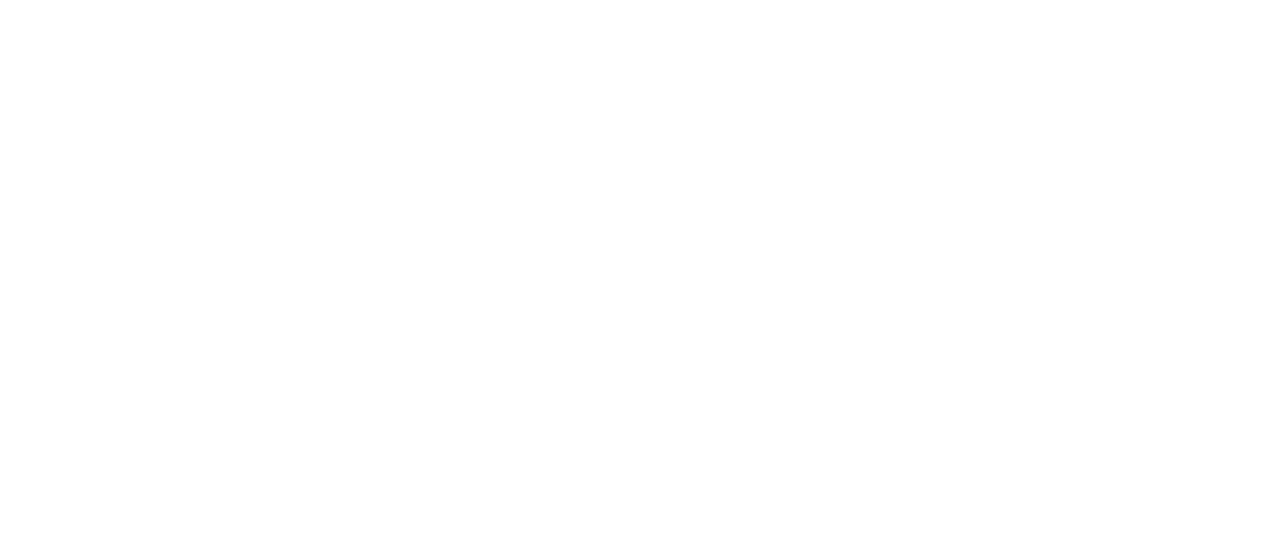
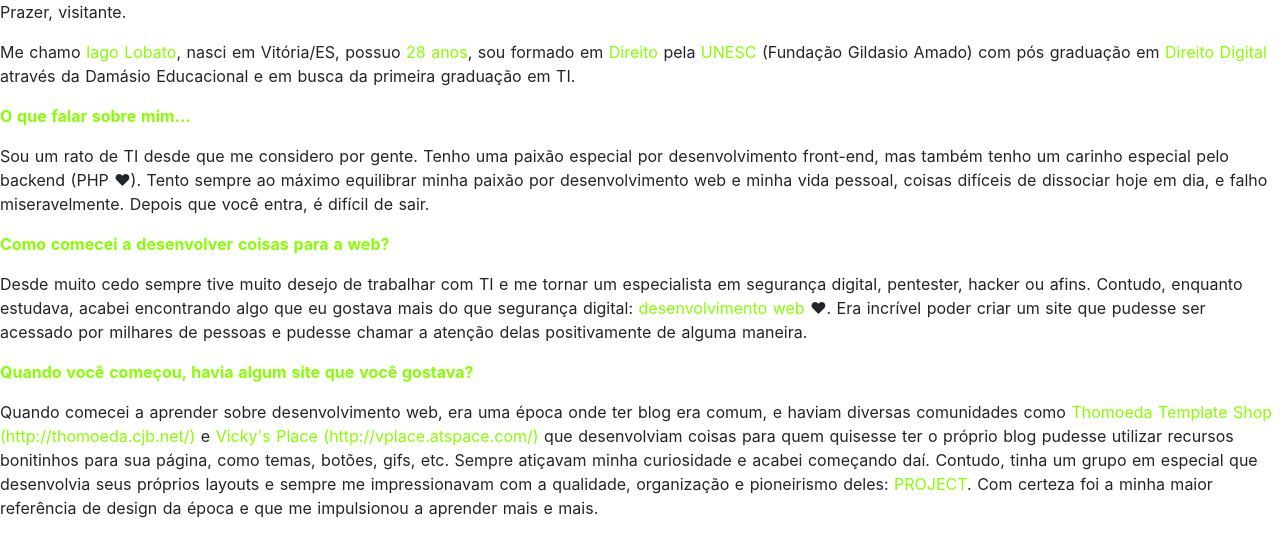
Before and after one commit to hynn123/nuxtjs, a Nuxt app: page /sobremim in a window 1280 px wide. Before the commit this address had no page. Shown: the top 556 px of the page. Built offline with nearby package versions, Linux system fonts and the light colour scheme.

Commit message:
Modificando o menu

```diff
--- /dev/null
+++ b/pages/sobremim.vue
@@ -0,0 +1,29 @@
+<template>
+	<div>
+		<p>Prazer, visitante.</p>
+
+		<p>Me chamo <span class="destaque">Iago Lobato</span>, nasci em Vitória/ES, possuo <span class="destaque">28 anos</span>, sou formado em <span class="destaque">Direito</span> pela <span class="destaque">UNESC</span> (Fundação Gildasio Amado) com pós graduação em <span class="destaque">Direito Digital</span> através da Damásio Educacional e em busca da primeira graduação em TI.</p>
+
+		<p class="title">O que falar sobre mim...</p>
+		<p>Sou um rato de TI desde que me considero por gente. Tenho uma paixão especial por desenvolvimento front-end, mas também tenho um carinho especial pelo backend (PHP ♥). Tento sempre ao máximo equilibrar minha paixão por desenvolvimento web e minha vida pessoal, coisas difíceis de dissociar hoje em dia, e falho miseravelmente. Depois que você entra, é difícil de sair.</p>
+
+		<p class="title">Como comecei a desenvolver coisas para a web?</p>
+		<p>Desde muito cedo sempre tive muito desejo de trabalhar com TI e me tornar um especialista em segurança digital, pentester, hacker ou afins. Contudo, enquanto estudava, acabei encontrando algo que eu gostava mais do que segurança digital: <span class="destaque">desenvolvimento web</span> ♥. Era incrível poder criar um site que pudesse ser acessado por milhares de pessoas e pudesse chamar a atenção delas positivamente de alguma maneira.</p>
+
+		<p class="title">Quando você começou, havia algum site que você gostava?</p>
+		<p>Quando comecei a aprender sobre desenvolvimento web, era uma época onde ter blog era comum, e haviam diversas comunidades como <span class="destaque">Thomoeda Template Shop (http://thomoeda.cjb.net/)</span> e <span class="destaque">Vicky's Place (http://vplace.atspace.com/)</span> que desenvolviam coisas para quem quisesse ter o próprio blog pudesse utilizar recursos bonitinhos para sua página, como temas, botões, gifs, etc. Sempre atiçavam minha curiosidade e acabei começando daí. Contudo, tinha um grupo em especial que desenvolvia seus próprios layouts e sempre me impressionavam com a qualidade, organização e pioneirismo deles: <span class="destaque">PROJECT</span>. Com certeza foi a minha maior referência de design da época e que me impulsionou a aprender mais e mais.</p>
+	</div>
+</template>
+
+<style>
+.destaque
+{
+	color: #88FF00;
+}
+
+.title
+{
+	color: #88FF00;
+	font-weight: bold;
+}
+</style>
```
Also changed, not shown: components/Menu.vue (+7 -1 lines).
